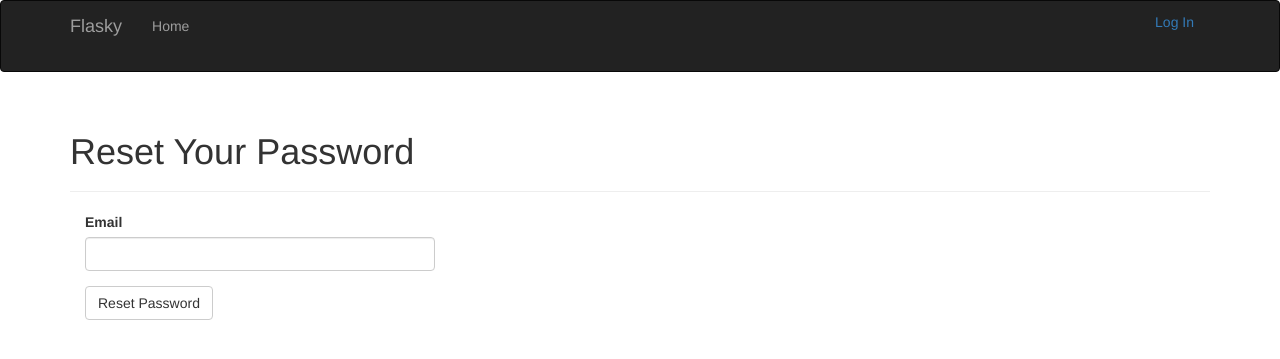
After one commit to Qliphort/studyflask, a Flask app: page /auth/reset in a window 1280 px wide. The commit adds this page. Shown: the top 359 px of the page. Run offline with Flask 2, Linux system fonts and the light colour scheme; some libraries are stand-ins or nearby versions.

Commit message:
add account confirmation, password updates, password resets

```diff
--- a/app/auth/forms.py
+++ b/app/auth/forms.py
@@ -32,3 +32,30 @@ class RegistrationForm(FlaskForm):
     def validate_username(self, field):
         if User.query.filter_by(username=field.data).first():
             raise ValidationError('Username already in use.')
+
+
+class ChangePasswordForm(FlaskForm):
+    old_password = PasswordField('old password', validators=[DataRequired()])
+    password = PasswordField('New password', validators=[
+        DataRequired(), EqualTo('password2', message='Password must match')])
+    password2 = PasswordField('Confirm new password', validators=[DataRequired()])
+    submit = SubmitField('Update Password')
+
+
+class PasswordResetRequestForm(FlaskForm):
+    email = StringField('Email', validators=[DataRequired(), Length(1, 64),
+                                             Email()])
+    submit = SubmitField('Reset Password')
+
+
+class PasswordResetForm(FlaskForm):
+    email = StringField('Email', validators=[DataRequired(), Length(1, 64),
+                                             Email()])
+    password = PasswordField('New Password', validators=[DataRequired(),
+                                                         EqualTo('password2', message='Passwords must match')])
+    password2 = PasswordField('Confirm password', validators=[DataRequired()])
+    submit = SubmitField('Reset Password')
+
+    def validate_email(self, field):
+        if User.query.filter_by(email=field.data).first() is None:
+            raise ValidationError('Unknown email address.')
--- a/app/auth/views.py
+++ b/app/auth/views.py
@@ -1,9 +1,26 @@
 from flask import render_template, redirect, request, url_for, flash
-from flask_login import login_user, logout_user, login_required
+from flask_login import login_user, logout_user, login_required, current_user
 from . import auth
 from .. import db
 from ..model import User
-from .forms import LoginForm, RegistrationForm
+from .forms import LoginForm, RegistrationForm, ChangePasswordForm, PasswordResetRequestForm, PasswordResetForm
+from ..email import send_email
+
+
+@auth.before_app_request
+def before_request():
+    if current_user.is_authenticated \
+            and not current_user.confirmed \
+            and request.endpoint[:5] != 'auth.' \
+            and request.endpoint != 'static':
+        return redirect(url_for('auth.unconfirmed'))
+
+
+@auth.route('/unconfirmed')
+def unconfirmed():
+    if current_user.is_anonymous or current_user.confirmed:
+        return redirect(url_for('main.index'))
+    return render_template('auth/unconfirmed.html')
 
 
 @auth.route('/login', methods=['GET', 'POST'])
@@ -35,6 +52,81 @@ def register():
                     password=form.password.data)
         db.session.add(user)
         db.session.commit()
-        flash('You can now login.')
+        token = user.generate_confirmation_token()
+        send_email(user.email, 'Confirm Your Account',
+                   'auth/email/confirm', user=user, token=token)
+        flash('A confirm email has been sent to you by email.')
+        return redirect(url_for('main.index'))
+    return render_template('auth/register.html', form=form)
+
+
+@auth.route('/confirm/<token>')
+@login_required
+def confirm(token):
+    if current_user.confirmed:
+        return redirect(url_for('main.index'))
+    if current_user.confirm(token):
+        flash('You have confirmed your account. Thanks!')
+    else:
+        flash('The confirmation link is invalid or has expired.')
+    return redirect(url_for('main.index'))
+
+
+@auth.route('/confirm')
+@login_required
+def resend_confirmation():
+    token = current_user.generate_confirmation_token()
+    send_email(current_user.email, 'Confirm Your Account',
+               'auth/email/confirm', user=current_user, token=token)
+    flash('A new confirmation email has been sent to you by email.')
+    return redirect(url_for('main.index'))
+
+
+@auth.route('/change-password', methods=['GET', 'POST'])
+@login_required
+def change_password():
+    form = ChangePasswordForm()
+    if form.validate_on_submit():
+        if current_user.verify_password(form.old_password.data):
+            current_user.password = form.password.data
+            db.session.add(current_user)
+            flash('Your password has been updated.')
+            return redirect(url_for('main.index'))
+        else:
+            flash('Invalid password.')
+    return render_template("auth/change_password.html", form=form)
+
+
+@auth.route('/reset', methods=['GET', 'POST'])
+def password_reset_request():
+    if not current_user.is_anonymous:
+        return redirect(url_for('main.index'))
+    form = PasswordResetRequestForm()
+    if form.validate_on_submit():
+        user = User.query.filter_by(email=form.email.data).first()
+        if user:
+            token = user.generate_reset_token()
+            send_email(user.email, 'Reset Your Password',
+                       'auth/email/reset_password',
+                       user=user, token=token,
+                       next=request.args.get('next'))
+        flash('An email with instructions to reset your password has been sent to you')
         return redirect(url_for('auth.login'))
-    return render_template('auth/register.html', form=form)
+    return render_template('auth/reset_password.html', form=form)
+
+
+@auth.route('/reset/<token>', methods=['GET', 'POST'])
+def password_reset(token):
+    if not current_user.is_anonymous():
+        return redirect(url_for('main.index'))
+    form = PasswordResetForm()
+    if form.validate_on_submit():
+        user = User.query.filter_by(email=form.email.data).first()
+        if user is None:
+            return redirect(url_for('main.index'))
+        if user.reset_password(token, form.password.data):
+            flash('Your password has been updated.')
+            return redirect(url_for('auth.login'))
+        else:
+            return redirect(url_for('main.index'))
+    return render_template('auth/reset_password.html', form=form)
--- a/app/email.py
+++ b/app/email.py
@@ -11,7 +11,7 @@ def send_async_email(app, msg):
 
 def send_email(to, subject, template, **kwargs):
     app = current_app._get_current_object()
-    msg = Message(app.config['FLASKY_MAIL_SUBJECT_PREFIX'] + subject,
+    msg = Message(app.config['FLASKY_MAIL_SUBJECT_PREFIX'] + ' ' + subject,
                   sender=app.config['FLASKY_MAIL_SENDER'], recipients=[to])
     msg.body = render_template(template + '.txt', **kwargs)
     msg.html = render_template(template + '.html', **kwargs)
--- a/app/templates/auth/login.html
+++ b/app/templates/auth/login.html
@@ -9,6 +9,7 @@
 <div class="col-md-4">
     {{ wtf.quick_form(form) }}
     <br>
+    <p>Forgot your password? <a href="{{ url_for('auth.password_reset_request') }}">Click here to reset it</a>. </p>
     <p>New user? <a href="{{ url_for("auth.register") }}">Click here to register</a>.</p>
 </div>
 {% endblock %}
--- /dev/null
+++ b/app/templates/auth/reset_password.html
@@ -0,0 +1,13 @@
+{% extends "base.html" %}
+{% import "bootstrap/wtf.html" as wtf %}
+
+{% block title %}Flasky - Password Reset{% endblock %}
+
+{% block page_content %}
+<div class="page-header">
+    <h1>Reset Your Password</h1>
+</div>
+<div class="col-md-4">
+    {{ wtf.quick_form(form) }}
+</div>
+{% endblock %}
--- a/app/templates/base.html
+++ b/app/templates/base.html
@@ -27,7 +27,13 @@
             </ul>
             <ul class="nav navbar -nav navbar-right">
                 {% if current_user.is_authenticated %}
-                <li><a href="{{ url_for('auth.logout') }}">Log Out</a> </li>
+                <li class="dropdown">
+                    <a href="#" class="dropdown-toggle" data-toggle="dropdown">Account <b class="caret"></b> </a>
+                    <ul class="dropdown-menu">
+                        <li><a href="{{ url_for('auth.change_password') }}">Change Password</a> </li>
+                        <li><a href="{{ url_for('auth.logout') }}">Log Out</a> </li>
+                    </ul>
+                </li>
                 {% else %}
                 <li><a href="{{ url_for('auth.login') }}">Log In</a> </li>
                 {% endif %}
--- a/config.py
+++ b/config.py
@@ -4,7 +4,7 @@ basedir = os.path.abspath(os.path.dirname(__file__))
 
 class Config:
     SECRET_KEY = os.environ.get('SECRET_KEY') or 'Howlink@301'
-    MAIL_SERVER = os.environ.get('MAIL_SERVER', 'smtp.googlemail.com')
+    MAIL_SERVER = os.environ.get('MAIL_SERVER', 'smtp.qq.com.com')
     MAIL_PORT = int(os.environ.get('MAIL_PORT', '587'))
     MAIL_USE_TLS = os.environ.get('MAIL_USE_TLS', 'true').lower() in \
         ['true', 'on', '1']
```
Also changed, not shown: app/model.py (+37 -0 lines), app/templates/auth/change_password.html (added, +13 -0 lines), app/templates/auth/email/confirm.html (added, +8 -0 lines), app/templates/auth/email/reset_password.html (added, +8 -0 lines), app/templates/auth/unconfirmed.html (added, +20 -0 lines), tests/test_user_model.py (+43 -0 lines), data-dev.sqlite, 1 other file.
